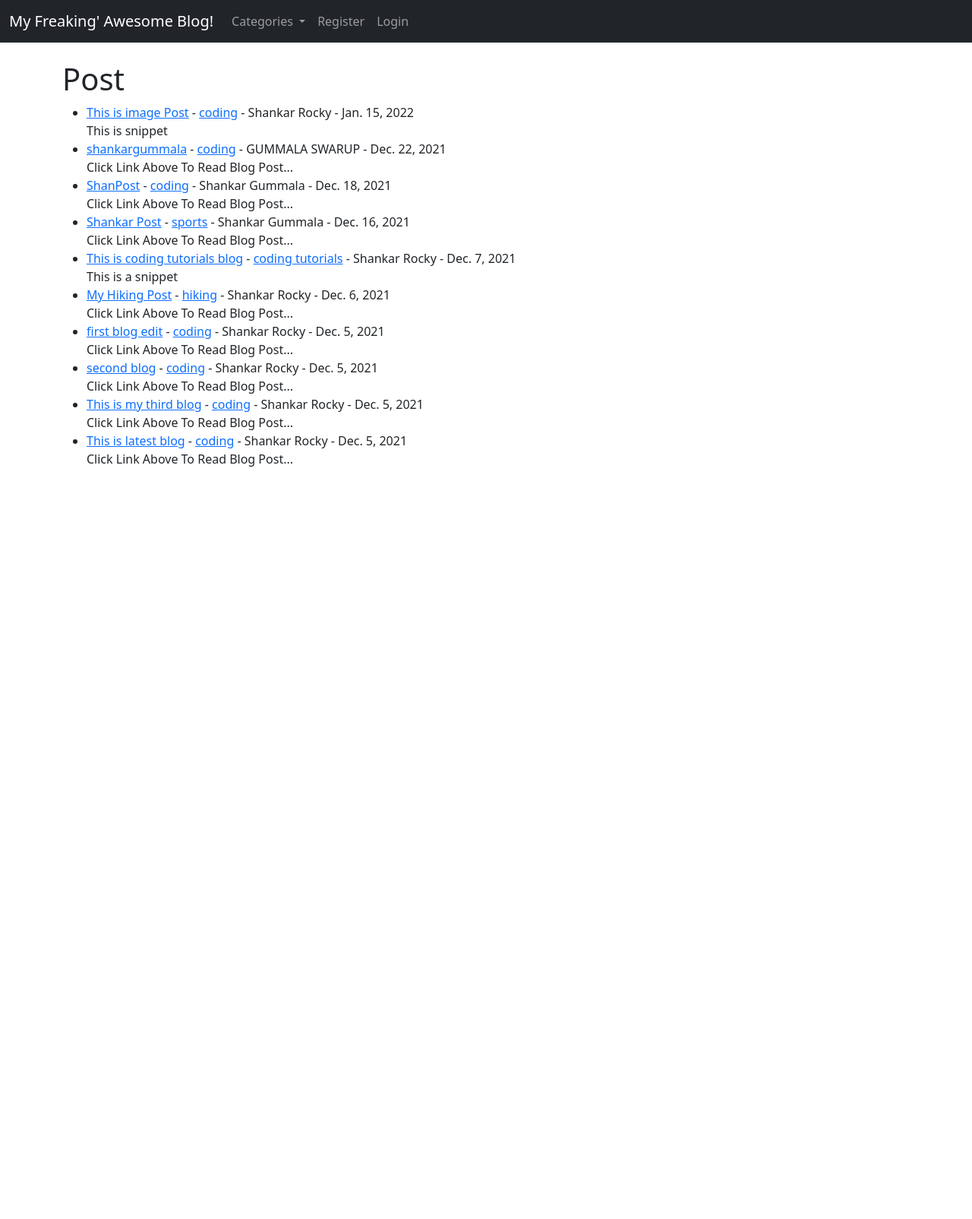
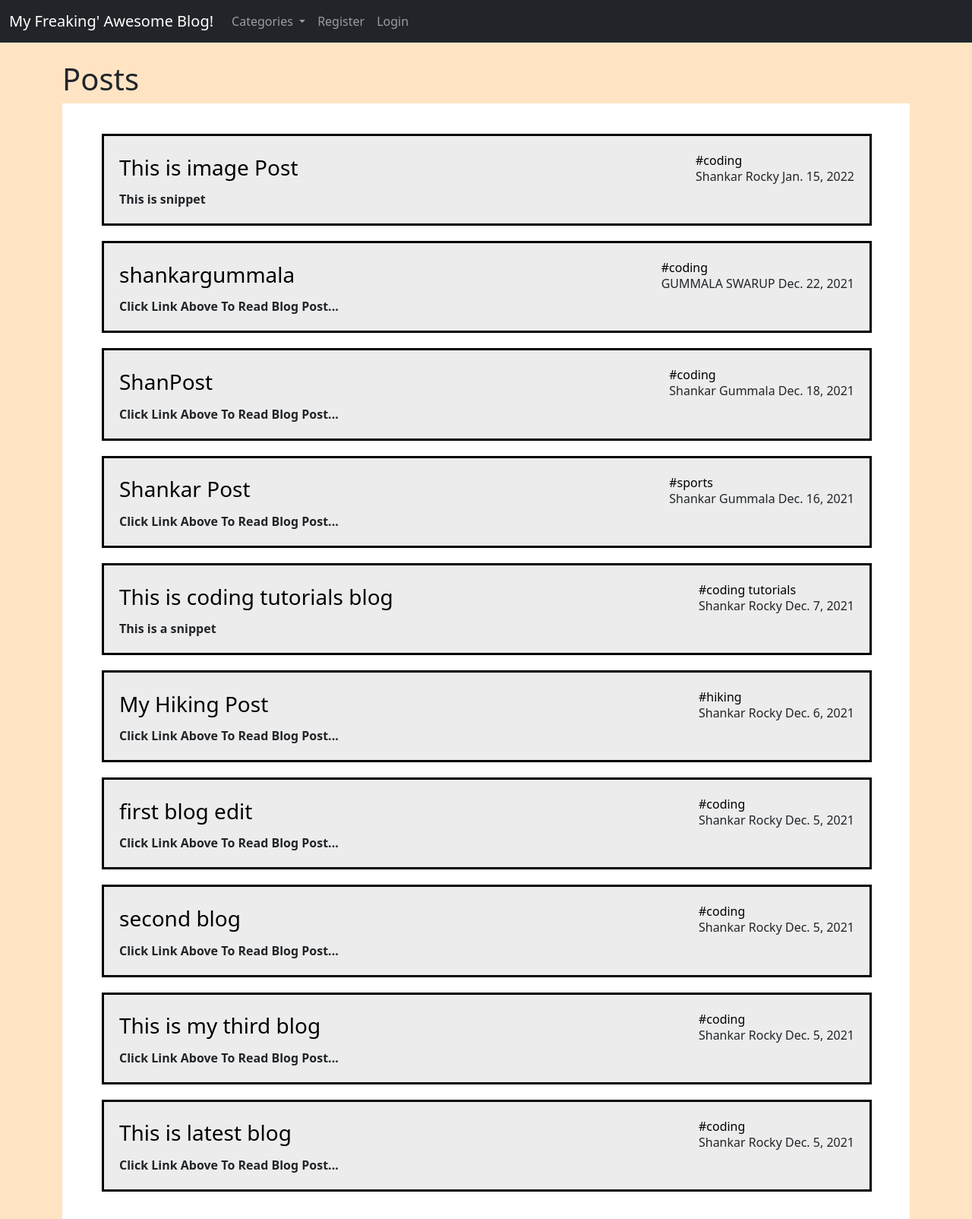
Before and after one commit to ShankarSwarup/ShanBlog, a Django app: page / in a window 1280 px wide. Shown: the whole page at 76% size. Before the commit the page ends 614 px from the top, so only its background shows below. Run offline with Django 3.2, Linux system fonts and the light colour scheme; data comes from the database, SQL or seed files in the repository; some libraries are stand-ins or nearby versions.

Commit message:
added css

```diff
--- /dev/null
+++ b/edits.txt
@@ -0,0 +1 @@
+delete static/myblog/elon.jpg folder
--- /dev/null
+++ b/myblog/static/home_styles.css
@@ -0,0 +1,27 @@
+body{
+    background-color: bisque;
+}
+.post-container{
+    background-color: white;
+    padding: 20px;
+}
+.post{
+    list-style: none;
+    background-color: rgb(236, 236, 236);
+    margin-top: 20px;
+    margin-right: 30px;
+    padding: 20px;
+    border: 3px solid black;
+}
+.post-flex{
+    display: flex;
+    justify-content: space-between;
+    align-items: center;
+}
+.post-snippet{
+    font-weight: 600;
+}
+a{
+    color: black;
+    text-decoration: none;
+}
--- a/myblog/templates/home.html
+++ b/myblog/templates/home.html
@@ -1,26 +1,54 @@
 {% extends 'base.html' %}
 {% block content %}
 
-<h1>Post</h1>
+{% load static %}
+<link rel="stylesheet" href="{% static 'home_styles.css'%}">
 
-<ul>
+<div class="posts">
+  <div class="posts-head">
+    <h1>Posts</h1>
+  </div>
+  <div class="post-container">
+    <ul class="post-list">
       {% for post in object_list %}
-    <li><a href="{% url 'article-detail' post.pk %}">{{post.title}}</a>
-        - <a href="{% url 'category' post.category|slugify %}">{{post.category}}</a>
-        - {{post.author.first_name}}
+            <li class="post">
+              <div class="post-flex">
+                <div class="post-title">
+                  <a href="{% url 'article-detail' post.pk %}">
+                    <h3> {{post.title}} </h3>
+                  </a>
+                </div>
+                <div class="tag-det-con">
+                  <a href="{% url 'category' post.category|slugify %}">
+                      #{{post.category}}
+                  </a>
+                  <h6>
+                      {{post.author.first_name}}
                       {{post.author.last_name}}
-        - {{post.post_date}}
+                      {{post.post_date}}
+                  </h6>
+                </div>
+              </div>
               {% if user.is_authenticated %}
+              <div class="edit-delete">
                     {% if user.id == post.author.id %}
-            <a href="{% url 'update_post' post.pk %}">Edit</a>
-            - <a href="{% url 'delete_post' post.pk %}">Delete</a>
+                    <a href="{% url 'update_post' post.pk %}">
+                        Edit
+                    </a>
+                    - <a href="{% url 'delete_post' post.pk %}">
+                        Delete
+                    </a>
                     {% endif %}
-        {% endif %} <br />
+                  </div>
+                {% endif %}
+                <div class="post-snippet">
                   {{ post.snippet }}
+                </div>
             </li>
             {% endfor %}
         </ul>
-
+    </div>
+</div>
 
 
 {% endblock %}
```
Also changed, not shown: members/static/login_styles.css (added, +10 -0 lines), members/templates/registration/login.html (+5 -4 lines), members/templates/registration/register.html (+5 -5 lines), static/myblog/images/elon.jpg (deleted). Lines whose indentation alone changed are shown as unchanged.
